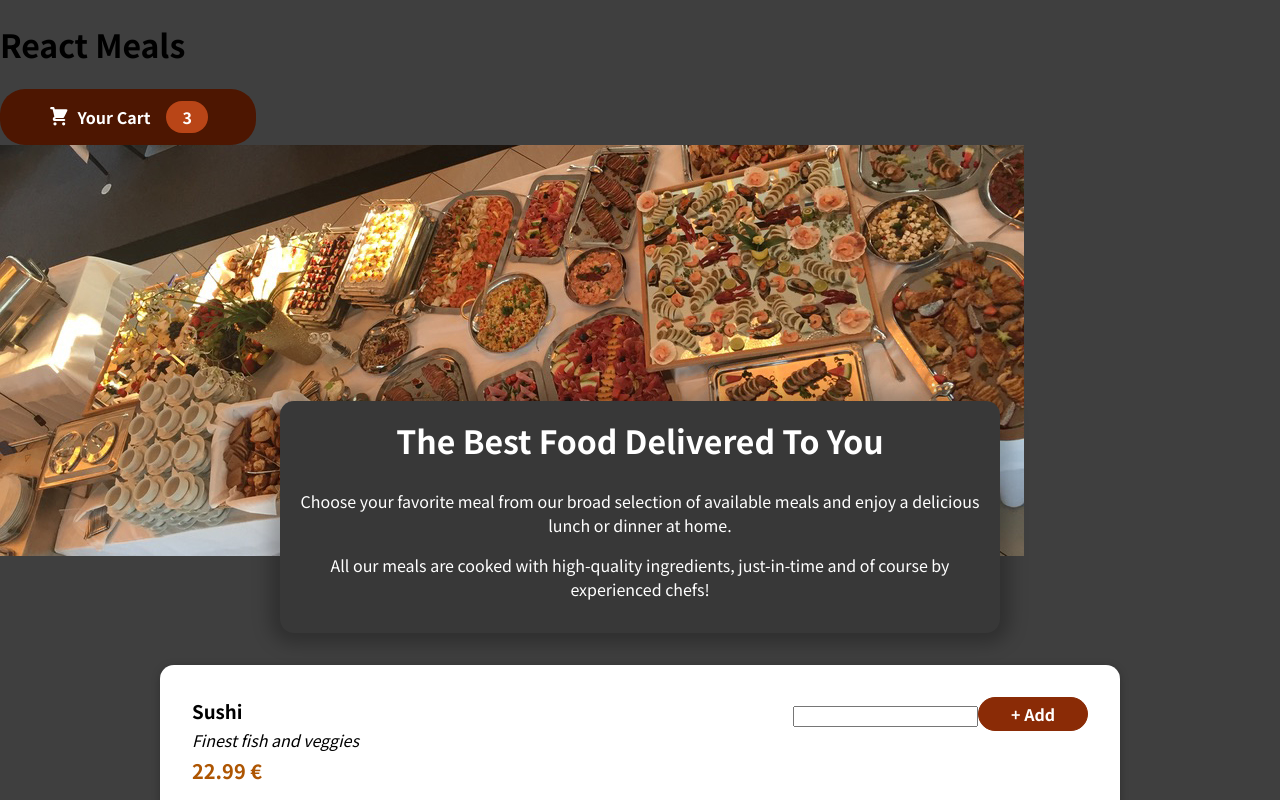
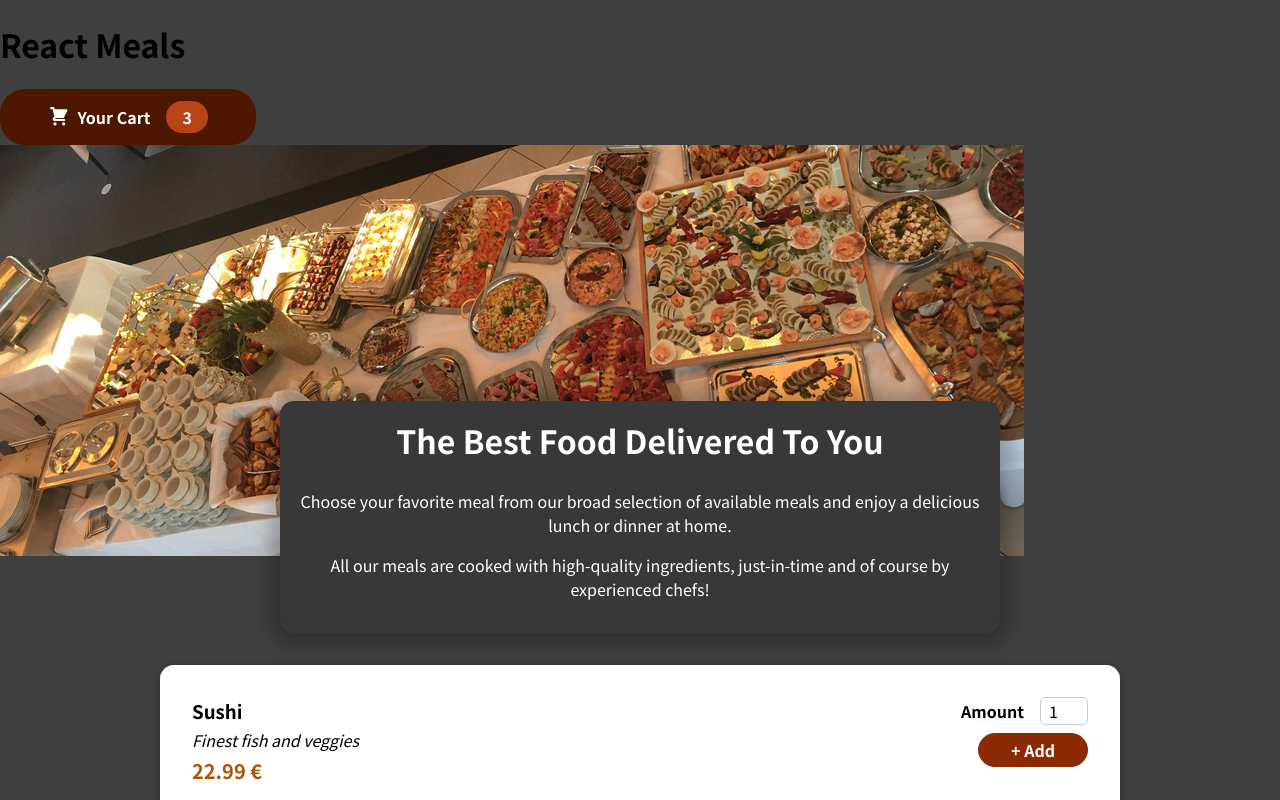
Before and after one commit to lucioxx89/Food_Order_App_React, a React (Create React App) app: page / in a window 1280 px wide. Shown: the top 800 px of the page. Built offline with nearby package versions, Linux system fonts and the light colour scheme.

Commit message:
created Input component in UI to reuse it

```diff
--- a/src/components/Meals/MealItem/MealItemForm.js
+++ b/src/components/Meals/MealItem/MealItemForm.js
@@ -1,10 +1,21 @@
 import React from "react";
 import classes from "./MealItemForm.module.css";
+
+import Input from "../../UI/Input"
+
+
 
 const MealItemForm = (props) => {
   return (
     <form className={classes.form}>
-      <input />
+      <Input label="Amount" input={{
+        id: "amount",
+        type: "number",
+        min: "1",
+        max: "5",
+        step: "1",
+        defaultValue: "1",
+      }} />
       <button> + Add </button>
     </form>
   );
--- /dev/null
+++ b/src/components/UI/Input.js
@@ -0,0 +1,18 @@
+import React from "react"
+
+import classes from "./Input.module.css"
+
+
+
+const Input = (props) => {
+    return (
+    <div className={classes.input}>
+
+    <label htmlFor={props.input.id}>{props.label}</label>
+    <input id={props.input.id} {...props.input}/>
+
+    </div>
+    );
+};
+
+export default Input;
--- /dev/null
+++ b/src/components/UI/Input.module.css
@@ -0,0 +1,18 @@
+.input {
+    display: flex;
+    align-items: center;
+    margin-bottom: 0.5rem;
+  }
+
+  .input label {
+    font-weight: bold;
+    margin-right: 1rem;
+  }
+
+  .input input {
+    width: 3rem;
+    border-radius: 5px;
+    border: 1px solid #ccc;
+    font: inherit;
+    padding-left: 0.5rem;
+  }
```
Also changed, not shown: 1 other file (tests, documents, lock files or other folders).
